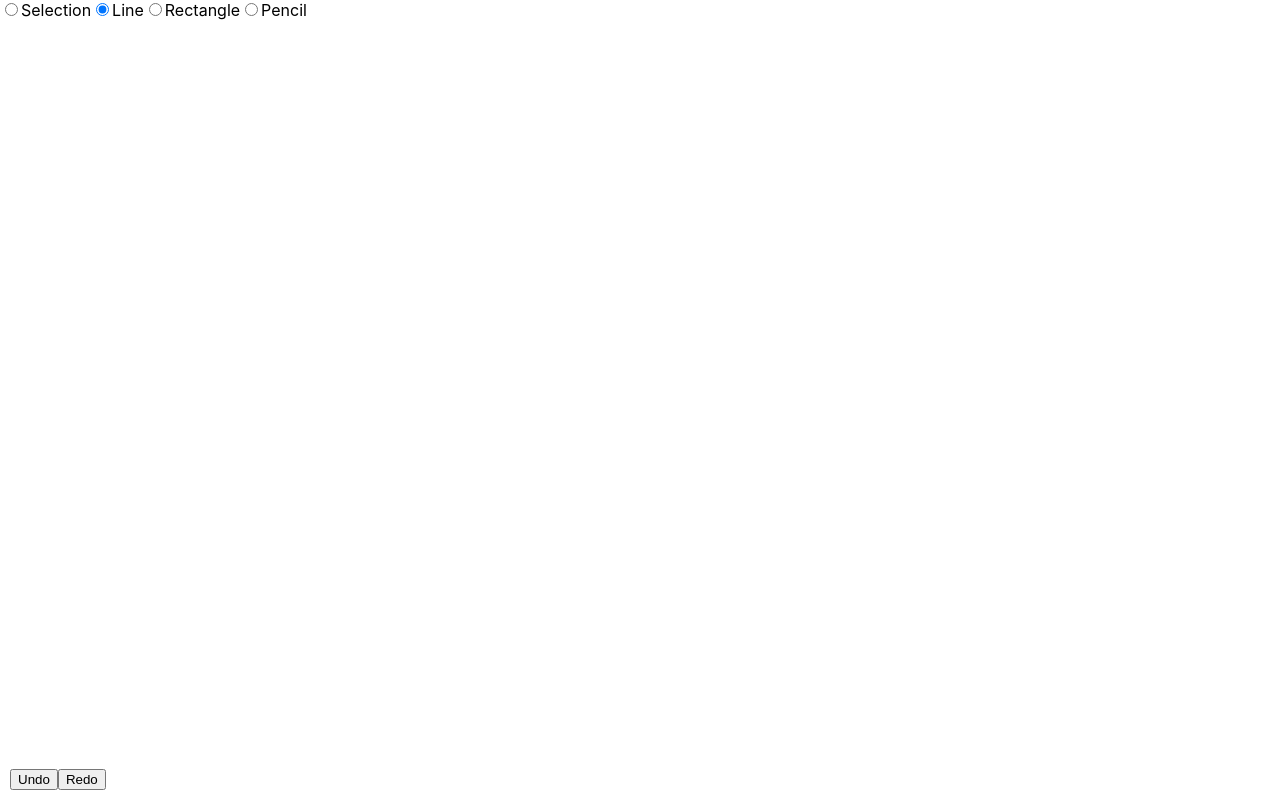
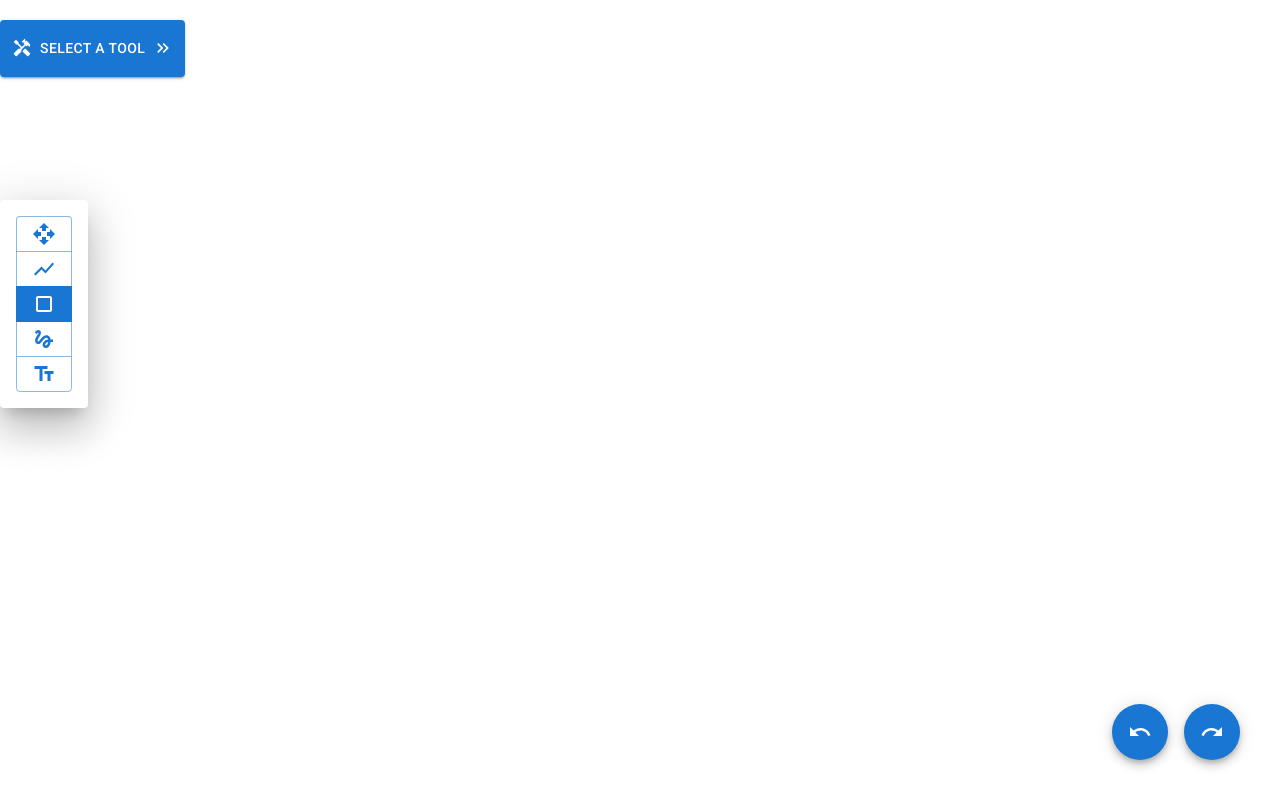
Before and after one commit to ParamjotSingh5/Drawboard, a React (Create React App) app: page / in a window 1280 px wide. Built offline with nearby package versions, Linux system fonts and the light colour scheme.

Commit message:
UI revamp

```diff
--- a/package.json
+++ b/package.json
@@ -4,6 +4,11 @@
   "homepage": "https://ParamjotSingh5.github.io/Drawboard",
   "private": true,
   "dependencies": {
+    "@emotion/react": "^11.14.0",
+    "@emotion/styled": "^11.14.0",
+    "@fontsource/roboto": "^5.1.1",
+    "@mui/icons-material": "^6.3.1",
+    "@mui/material": "^6.3.1",
     "@testing-library/jest-dom": "^5.17.0",
     "@testing-library/react": "^13.4.0",
     "@testing-library/user-event": "^13.5.0",
--- a/src/App.js
+++ b/src/App.js
@@ -1,7 +1,36 @@
 import './App.css';
-import { useEffect, useLayoutEffect, useState } from 'react';
+import { useEffect, useLayoutEffect, useRef, useState } from 'react';
 import {getStroke} from "perfect-freehand";
 import rough from 'roughjs/bundled/rough.esm';
+import Box from '@mui/material/Box';
+import Drawer from '@mui/material/Drawer';
+import Item from '@mui/material/Grid2';
+import Button from '@mui/material/Button';
+import UndoIcon from '@mui/icons-material/Undo';
+import RedoIcon from '@mui/icons-material/Redo';
+import HandymanIcon from '@mui/icons-material/Handyman';
+import KeyboardDoubleArrowRightIcon from '@mui/icons-material/KeyboardDoubleArrowRight';
+import OpenWithIcon from '@mui/icons-material/OpenWith';
+import ShowChartIcon from '@mui/icons-material/ShowChart';
+import CropSquareIcon from '@mui/icons-material/CropSquare';
+import GestureIcon from '@mui/icons-material/Gesture';
+import TextFieldsIcon from '@mui/icons-material/TextFields';
+
+import ButtonGroup from '@mui/material/ButtonGroup';
+
+import Fab from '@mui/material/Fab';
+
+import '@fontsource/roboto/500.css';
+
+import Radio from '@mui/material/Radio';
+import RadioGroup from '@mui/material/RadioGroup';
+import FormControlLabel from '@mui/material/FormControlLabel';
+import FormControl from '@mui/material/FormControl';
+import FormLabel from '@mui/material/FormLabel';
+
+
+import Typography from '@mui/material/Typography';
+
 
 const generator =  rough.generator();
 
@@ -20,6 +49,8 @@ function createElement(id, x1, y1, x2, y2, type){
       return {id, x1, y1, x2, y2, type, roughElement};
     case "pencil":
       return {id, type, points: [{x: x1, y:y1}]};
+    case "text":
+      return {id, type, x1, y1, text:""};
     default:
       throw new Error(`Type not recognized: ${type}`);
   }
@@ -51,7 +82,9 @@ const isWithinElement = (x, y, element) =>{
         if(!nextPoint) return false;
         return onLine(points.x, points.y, nextPoint.x, nextPoint.y, x, y, 2);
       });
-      return betweenAnyPoint ? "inside": null
+      return betweenAnyPoint ? "inside": null;
+    case "text":
+      return x >= x1 && x <= x1 && y >= y1 && y <= y2 ? "inside": null;
     default:
       throw new Error(`Type not recognized: ${type}`);
   }
@@ -193,6 +226,10 @@ const drawElement = (roughCanvas, context, element) =>{
       }));
       context.fill(new Path2D(myStroke));
       break;
+    case "text":
+      context.font ="24px sans-serif";
+      context.fillText(element.text, element.x1, element.y1);
+      break;
     default:
       throw new Error(`Type not recognized: ${element.type}`);
   }
@@ -200,14 +237,18 @@ const drawElement = (roughCanvas, context, element) =>{
 
 const adjustmentRequired = (type) => ['line', 'rectangle'].includes(type);
 
+
 function App() {
   const[elements, setElements, undo, redo] = useHistory([]);
   const[action, setAction] = useState("none");
-  const[tool, setTool] = useState("line");
+  const[tool, setTool] = useState("text");
+  const [open, setOpen] = useState(false);
   const[selectedElement, setSelectedElement] = useState(null)
+  const textAreaRef = useRef();
 
   useLayoutEffect(() =>{
     const canvas = document.getElementById("canvas");
+
     const context = canvas.getContext("2d");
     context.clearRect(0, 0, canvas.width, canvas.height);
 
@@ -233,6 +274,11 @@ function App() {
     };
   }, [undo, redo]);
 
+  useEffect(() => {
+    const textArea = textAreaRef.current;
+    if(action === "writing") textArea.focus();
+  }, [action]);
+
   const updateElement = (index, x1, y1, x2, y2, tool) =>{
     const elementsCopy = [...elements];
 
@@ -250,6 +296,11 @@ function App() {
 
     setElements(elementsCopy, true);
   }
+
+  const toggleDrawer = (newOpen) => () => {
+    setOpen(newOpen);
+  };
+
 
   const handleMouseDown = (event) =>{
     const {clientX, clientY} = event;
@@ -280,7 +331,7 @@ function App() {
       const element = createElement(id, clientX, clientY, clientX, clientY, tool);
       setElements( prevState => [...prevState, element]);
       setSelectedElement(element);
-      setAction("drawing");
+      setAction(tool === "text" ? "writing" : "drawing");
     }
   };
 
@@ -294,6 +345,8 @@ function App() {
         updateElement(id, x1, y1, x2, y2, type);
       }
     }
+
+    if(action === "writing") return;
 
     setAction("none");
     setSelectedElement(null);
@@ -341,53 +394,63 @@ function App() {
     }
   };
 
+  const handleToolSwitch = (event) =>{
+
+  }
+
+  const DrawerList = (
+    <Box sx={{ width: 250 }} role="presentation" onClick={toggleDrawer(false)}>
+      <Typography variant="h5" component="div" sx={{ p: 2 }}>
+        haaaaaaaaaaaaa
+      </Typography>
+    </Box>
+  );
+
+  const floatingButton = (
+    <Box sx={{m:2, p: 2, position: "fixed", bottom: 0, right: 0, zIndex: 2000}} >
+      <Fab color="primary" sx={{m:1}} aria-label="undo" onClick={undo}>
+        <UndoIcon />
+      </Fab>
+      <Fab color="primary" sx={{m:1}} aria-label="redo" onClick={redo}>
+        <RedoIcon />
+      </Fab>
+    </Box>
+  )
+
+  const toolSelector =(
+    <Box
+    sx={{ position:'fixed', top: '25%', left: 0, zIndex: 0, p: 2,
+      boxShadow: 24, borderRadius: 1
+    }}
+    >
+    <ButtonGroup orientation="vertical" aria-label="Vertical button group">
+      <Button key="selection" id='selection' value={"selection"} onClick={() => {setTool("selection"); handleToolSwitch(this)}} > <OpenWithIcon/></Button>
+      <Button key="line" id='line' value={"line"} onClick={() => {setTool("line"); handleToolSwitch(this)}}  ><ShowChartIcon/></Button>
+      <Button key="rectangle" id='rectangle' variant="contained" value={"rectangle"} onClick={() => {setTool("rectangle"); handleToolSwitch(this)}}  > <CropSquareIcon/></Button>
+      <Button key="pencil" id='pencil' value={"pencil"} onClick={() => {setTool("pencil"); handleToolSwitch(this)}}  > <GestureIcon/></Button>
+      <Button key="text" id='text' value={"text"} onClick={() => {setTool("text"); handleToolSwitch(this)}} > <TextFieldsIcon/></Button>
+    </ButtonGroup>
+
+    </Box>
+  );
+
   return (
-  <div>
-    <div style={{position: "fixed"}}>
-      <input
-        type='radio'
-        id='selection'
-        checked = {tool === 'selection'}
-        onChange={() => setTool("selection")}
-        value={"selection"}
-      /><label htmlFor='selection'>Selection</label>
-      <input
-        type='radio'
-        id='line'
-        checked = {tool === 'line'}
-        onChange={() => setTool("line")}
-        value={"line"}
-      />
-      <label htmlFor='line'>Line</label>
-      <input
-        type='radio'
-        id='rectangle'
-        checked = {tool === 'rectangle'}
-        onChange={() => setTool("rectangle")}
-        value={"rectangle"}
-      />
-      <label htmlFor='rectangle'>Rectangle</label>
-      <input
-        type='radio'
-        id='pencil'
-        checked = {tool === 'pencil'}
-        onChange={() => setTool("pencil")}
-      />
-      <label htmlFor='pencil'>Pencil</label>
-    </div>
-    <div style={{position: "fixed", bottom:0, padding: 10}}>
-      <button onClick={undo}>Undo</button>
-      <button onClick={redo}>Redo</button>
-    </div>
-    <div>
-    <canvas id='canvas' height={window.innerHeight}
-    width={window.innerWidth}
-    onMouseDown={handleMouseDown}
-    onMouseUp={handleMouseUp}
-    onMouseMove={handleMouseMove}
-    > Canvas</canvas>
-    </div>
-   </div>
+    <Box>
+      <Button sx={{position: 'fixed', top: 20, left:0, p:2}} variant="contained" startIcon={<HandymanIcon />} endIcon={<KeyboardDoubleArrowRightIcon />} onClick={toggleDrawer(true)}> Select a tool </Button>
+      <Drawer open={open} onClose={toggleDrawer(false)}>
+        {DrawerList}
+      </Drawer>
+      {toolSelector}
+      {floatingButton}
+      <Item>
+        <canvas id='canvas'
+        onMouseDown={handleMouseDown}
+        onMouseUp={handleMouseUp}
+        onMouseMove={handleMouseMove} height={window.innerHeight}
+        width={window.innerWidth}
+        > Canvas</canvas>
+      </Item>
+    </Box>
   );
 }
 
```
